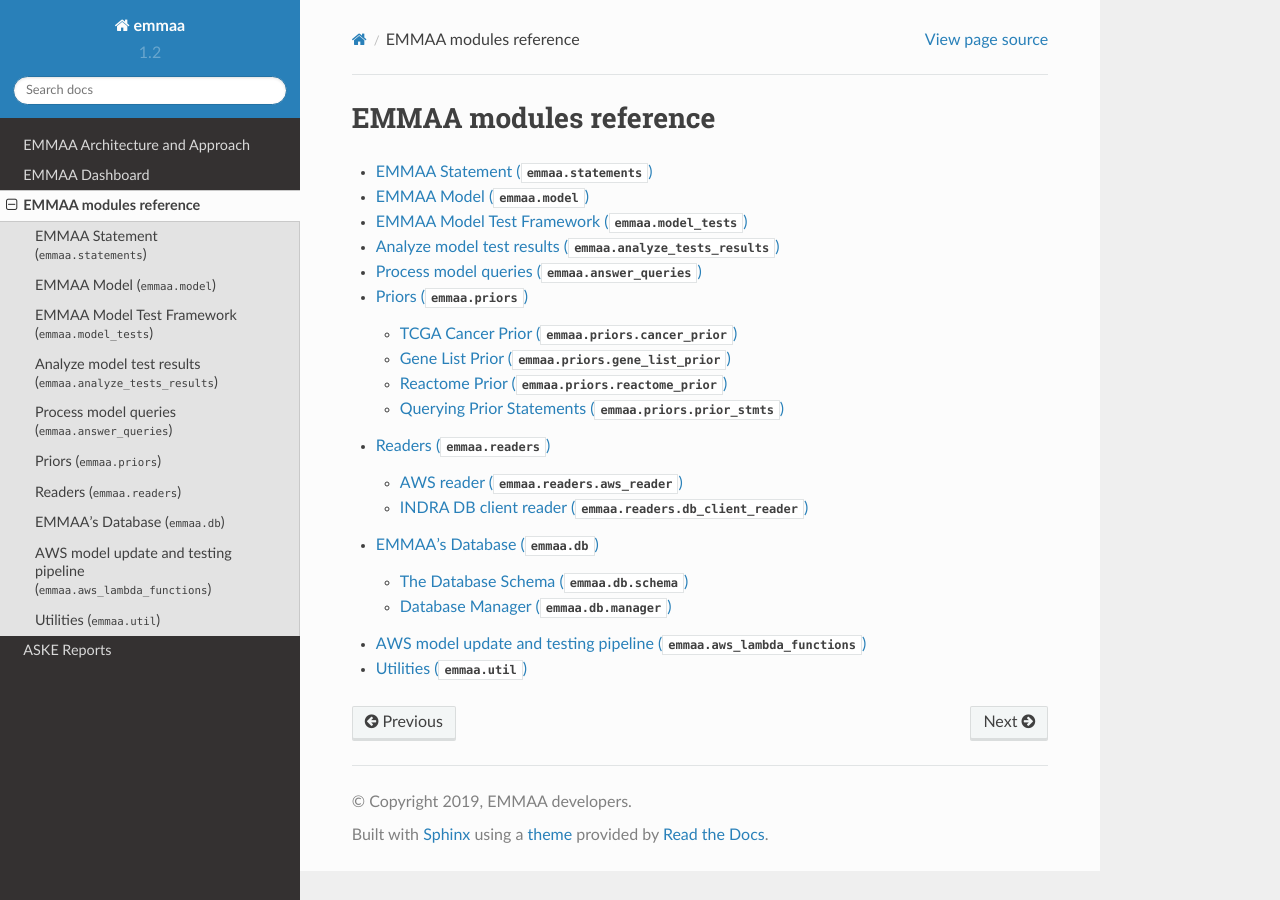
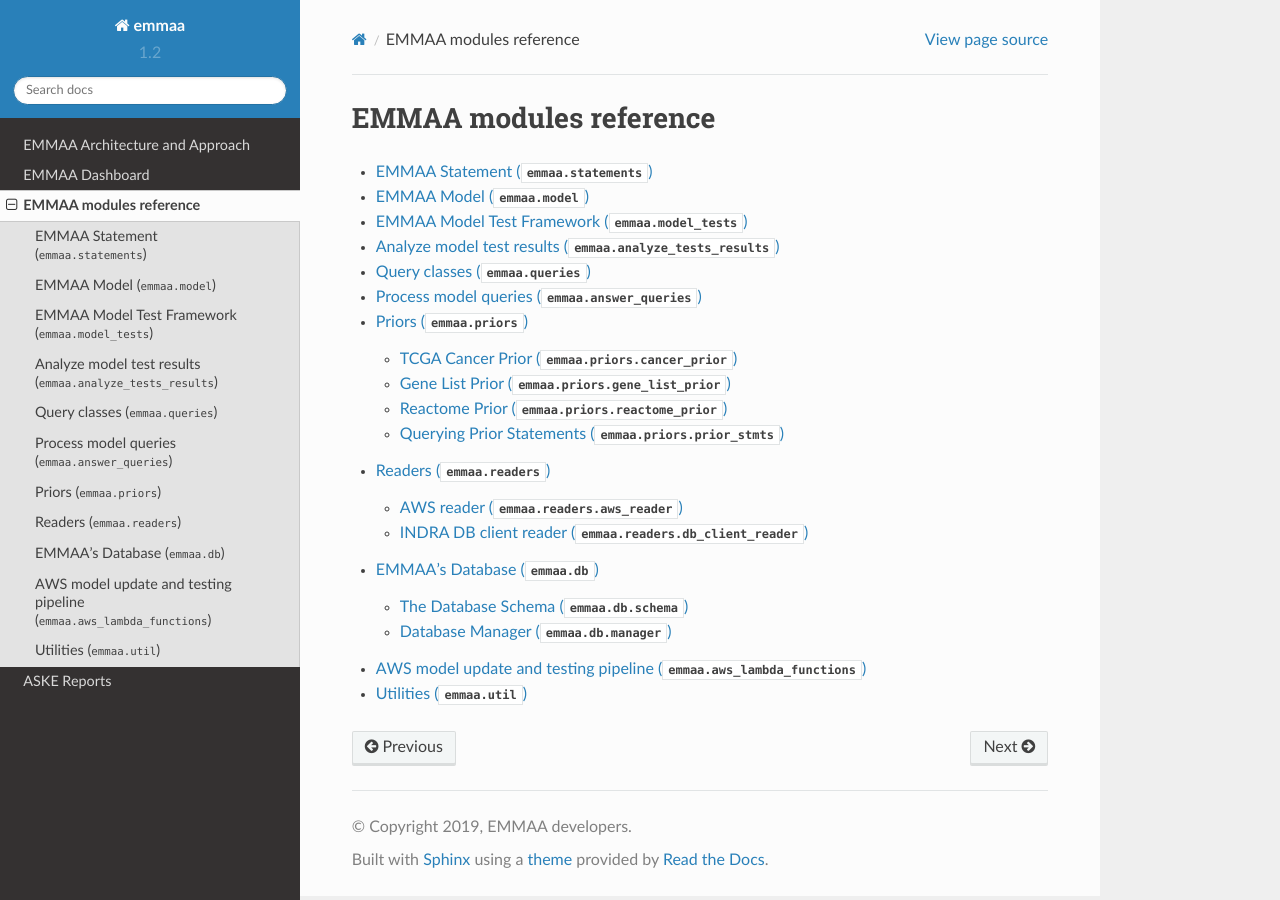
Before and after one commit to gyorilab/emmaa, a Sphinx documentation site: the page built from doc/modules/index.rst, in a window 1280 px wide. Built offline with Sphinx 7.4.7 and the Read the Docs theme 2.0.0, drawn with Linux system fonts in a browser that asks for light colours.

Commit message:
Add query class documentation

```diff
--- a/doc/modules/index.rst
+++ b/doc/modules/index.rst
@@ -10,6 +10,7 @@ EMMAA modules reference
    model
    model_tests
    test_analysis
+   queries
    answer_queries
    priors
    readers
--- /dev/null
+++ b/doc/modules/queries.rst
@@ -0,0 +1,6 @@
+Query classes (:py:mod:`emmaa.queries`)
+=======================================
+
+.. automodule:: emmaa.queries
+    :members:
+    :show-inheritance:
```
Also changed, not shown: 1 other file.
